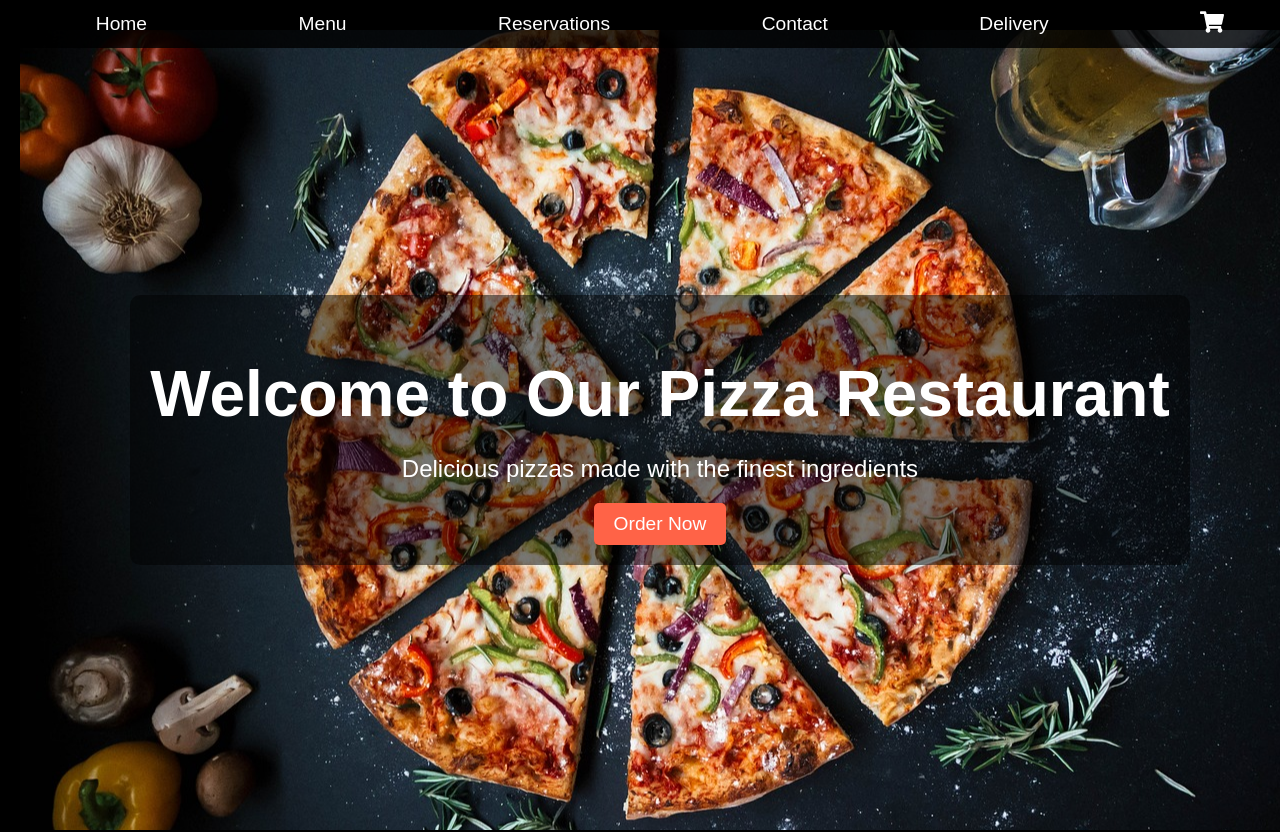
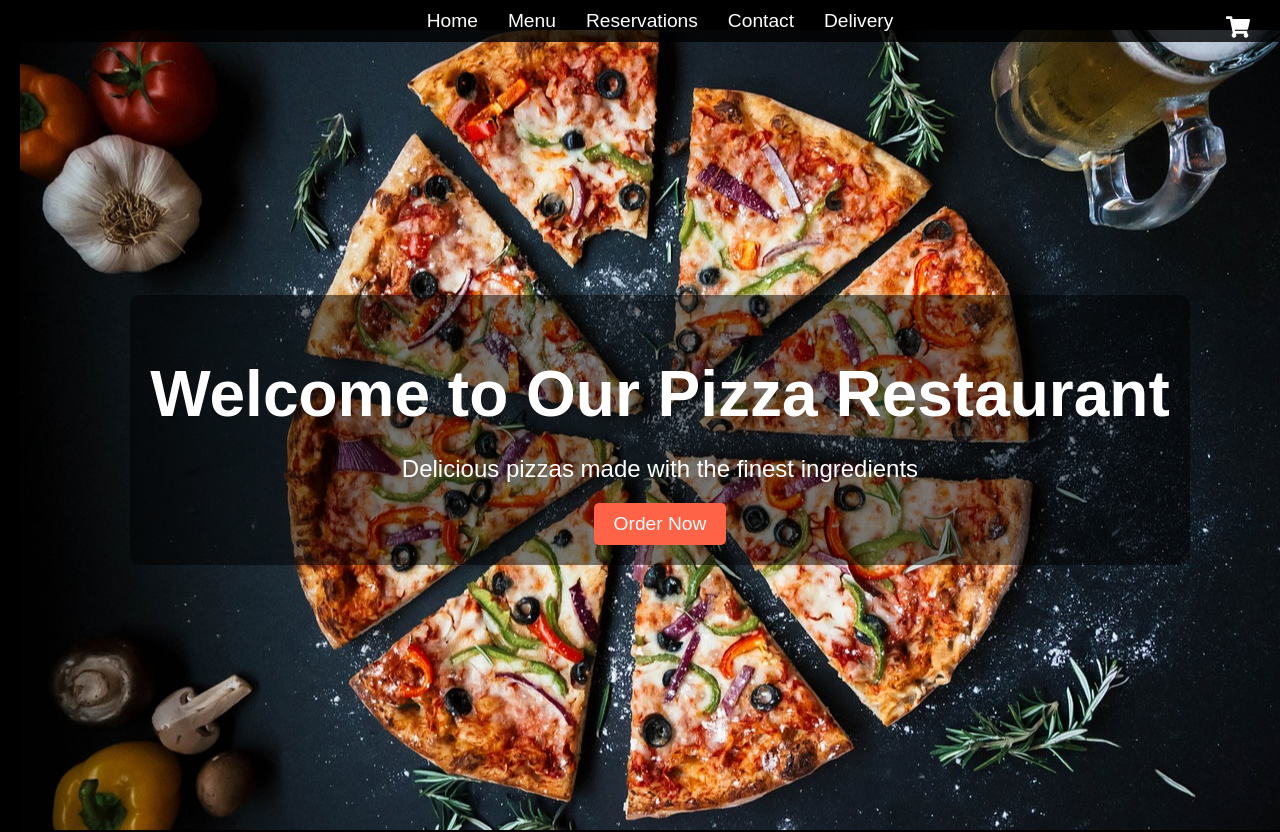
Before and after one commit to Juan-Zuniga-Codoceo/pizzas, a React (Create React App) app: page / in a window 1280 px wide. Shown: the top 832 px of the page. Built offline with nearby package versions, Linux system fonts and the light colour scheme.

Commit message:
Arreglado problema navbar

```diff
--- a/src/components/Header.js
+++ b/src/components/Header.js
@@ -25,11 +25,11 @@ const Header = ({ cartItems, onRemoveFromCart }) => {
           <li><Link to="/reservations">Reservations</Link></li>
           <li><Link to="/contact">Contact</Link></li>
           <li><Link to="/delivery">Delivery</Link></li>
-          <li className="cart-icon" onClick={handleCartClick}>
-            <FaShoppingCart size={24} />
-            {cartItems.length > 0 && <span className="cart-count">{cartItems.length}</span>}
-          </li>
         </ul>
+        <div className="cart-icon" onClick={handleCartClick}>
+          <FaShoppingCart size={24} />
+          {cartItems.length > 0 && <span className="cart-count">{cartItems.length}</span>}
+        </div>
       </nav>
       {isCartOpen && <CartPopup items={cartItems} onClose={handleCloseCart} onRemoveFromCart={onRemoveFromCart} />}
     </header>
--- a/src/styles/components/Header.css
+++ b/src/styles/components/Header.css
@@ -6,19 +6,29 @@ header {
   width: 100%;
   z-index: 1000;
   top: 0;
+  display: flex;
+  justify-content: center;
+  align-items: center;
+}
+
+nav {
+  flex: 1;
+  display: flex;
+  justify-content: center;
+  align-items: center;
 }
 
 nav ul {
   list-style-type: none;
   display: flex;
-  justify-content: space-around;
+  justify-content: center;
   align-items: center;
   margin: 0;
   padding: 0;
 }
 
 nav ul li {
-  margin: 0 10px;
+  margin: 0 15px; /* Ajuste el espacio entre los elementos */
 }
 
 nav ul li a {
@@ -33,7 +43,11 @@ nav ul li a:hover {
 }
 
 .cart-icon {
-  position: relative;
+  position: absolute;
+  top: 15px;
+  right: 70px; /* Ajuste para que no esté tan pegado a la esquina */
+  display: flex;
+  align-items: center;
   cursor: pointer;
 }
 
```
